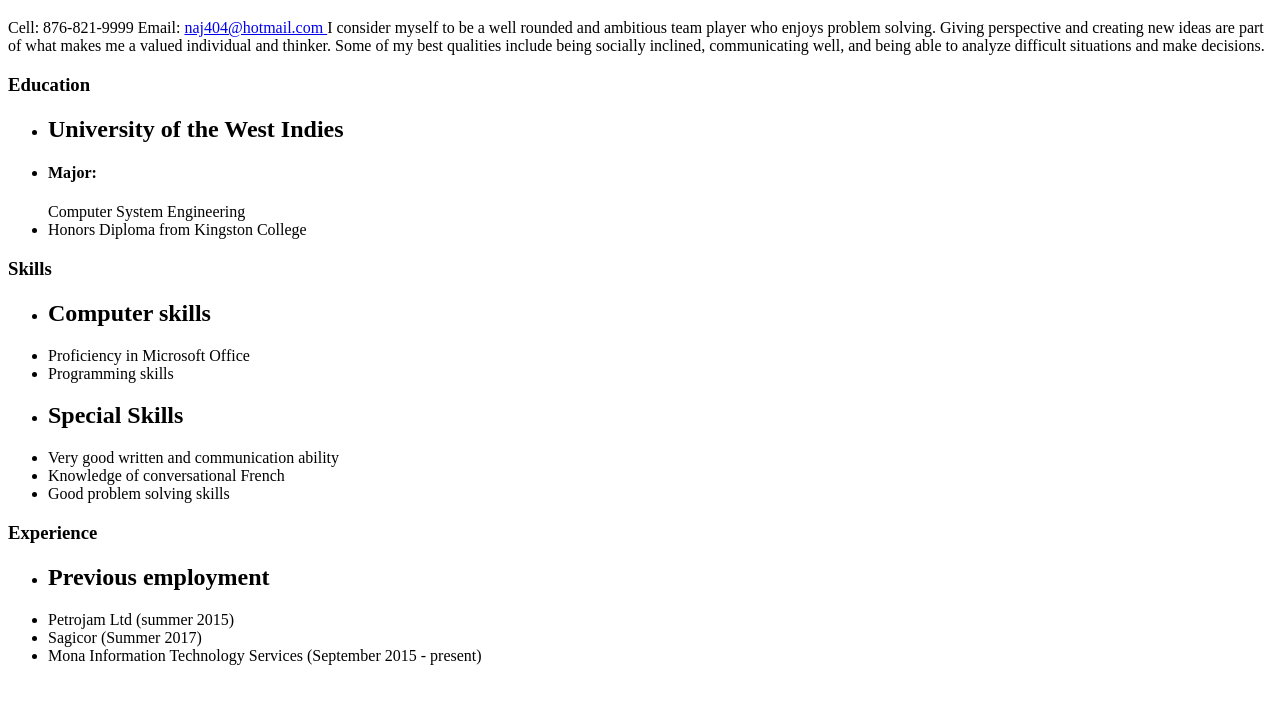
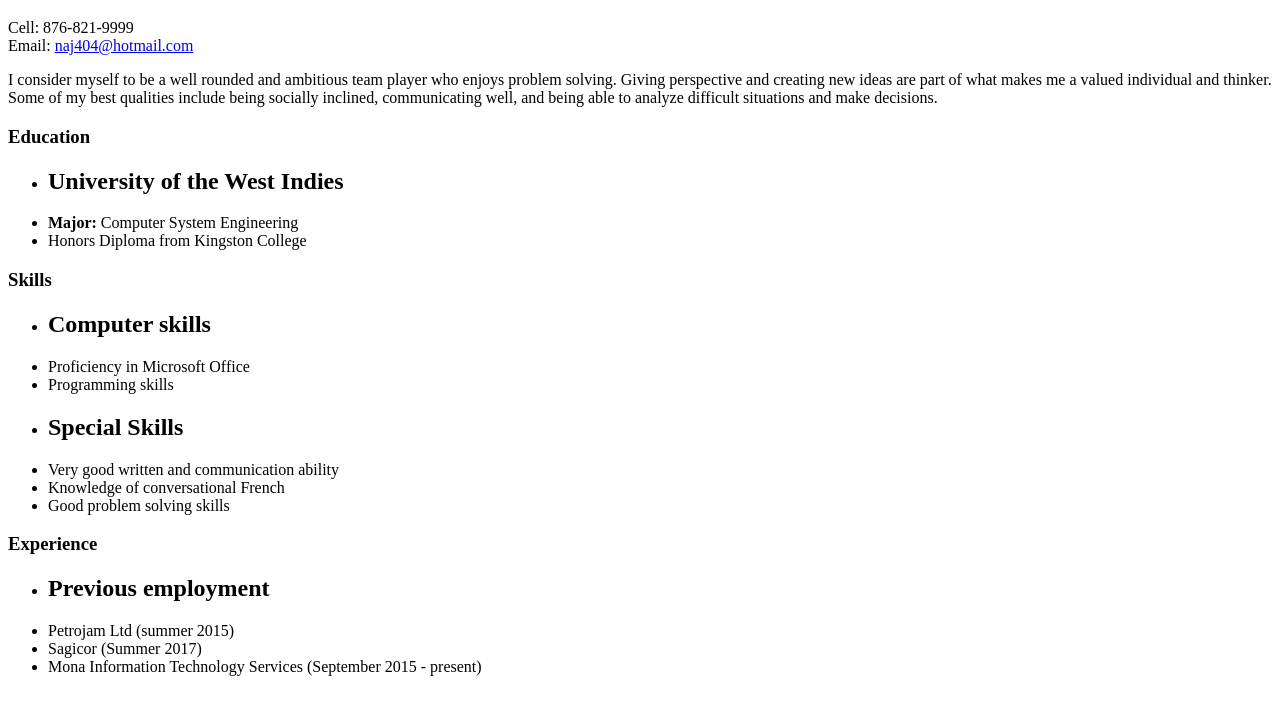
Before and after one commit to najeebhall/resumeproject, a plain HTML site: page index.html in a window 1280 px wide. Shown: the part 61-776 px from the top of the page. Drawn offline with Linux system fonts and the light colour scheme.

Commit message:
My text additions part2

```diff
--- a/index.html
+++ b/index.html
@@ -5,12 +5,15 @@
 	<meta charset="utf-8">
 	<meta name="author" content="Najeeb Hall">
 	<title>Najeeb's Resume</title>
+	<link rel="stylesheet" type="text/css" href="styles.css">
 </head>
 <body>
 	<div><header> <h1> Najeeb Hall</h1></header></div>
 	<div>
-		<p> Cell: 876-821-9999
-			Email: <a href="naj404@hotmail.com"> naj404@hotmail.com </a>
+		<p> Cell: 876-821-9999 <br/>
+			Email: <a href="naj404@hotmail.com"> naj404@hotmail.com </a><br/>
+		</p>
+		<p id="description">
 			I consider myself to be a well rounded and ambitious team player who enjoys problem solving. Giving perspective and creating new ideas are part of what makes me a valued individual and thinker. Some of my best qualities include being socially inclined, communicating well, and being able to analyze difficult situations and make decisions.
 		</p>
 
@@ -19,11 +22,11 @@
 		<p><h3>Education</h3>
 			<ul>
 				<li><h2>University of the West Indies</h2></li>
-				<li><h4>Major:</h4> Computer System Engineering</li>
+				<li> <b>Major:</b> Computer System Engineering</li>
 				<li> Honors Diploma from Kingston College</li>
 			</ul>
 		</p>
-		<p><h3>Skills</h3>
+		<p><h3 id="skills">Skills</h3>
 			<ul>
 				<li><h2>Computer skills</h2></li>
 				<li>Proficiency in Microsoft Office</li>
```
